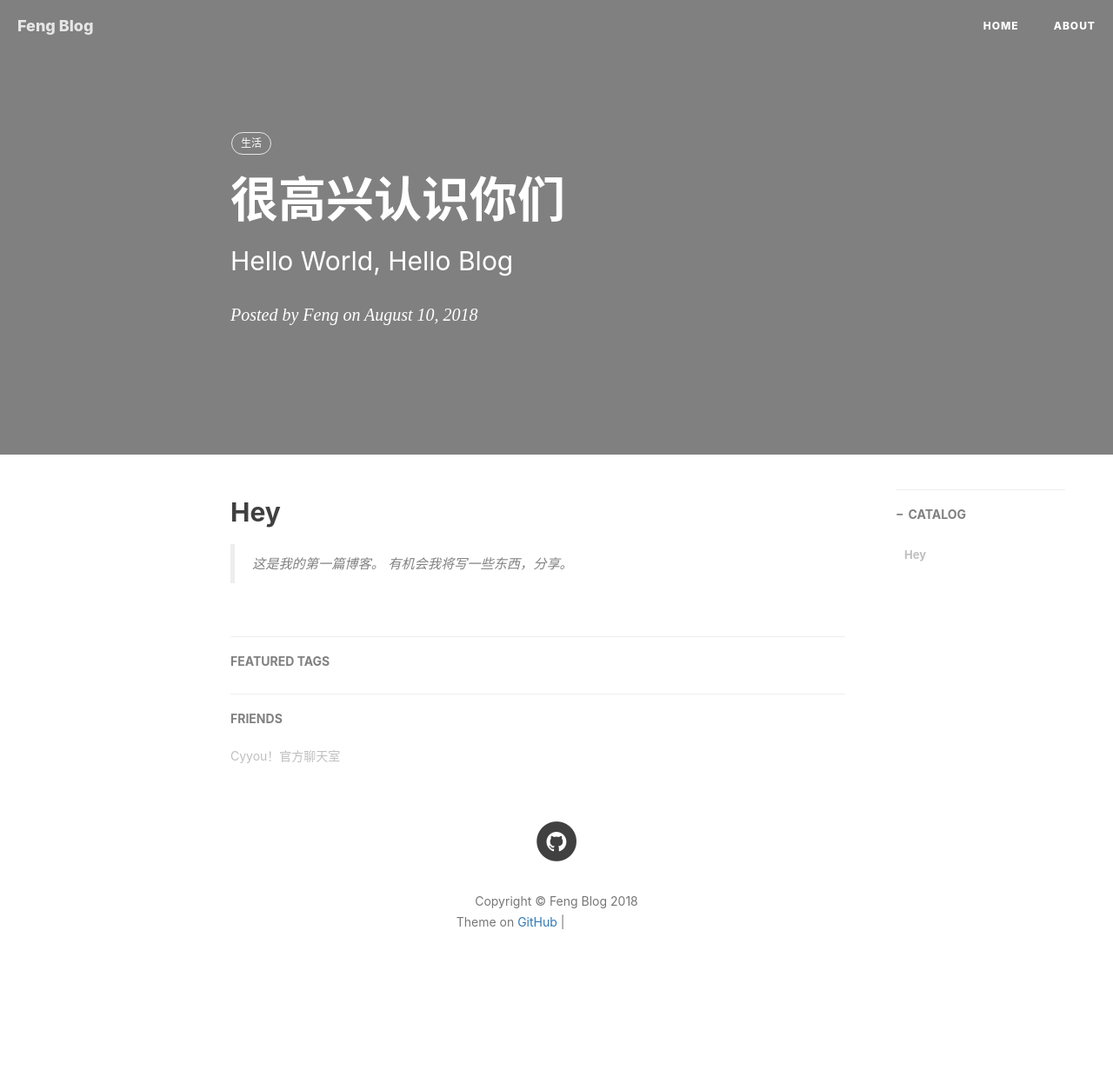
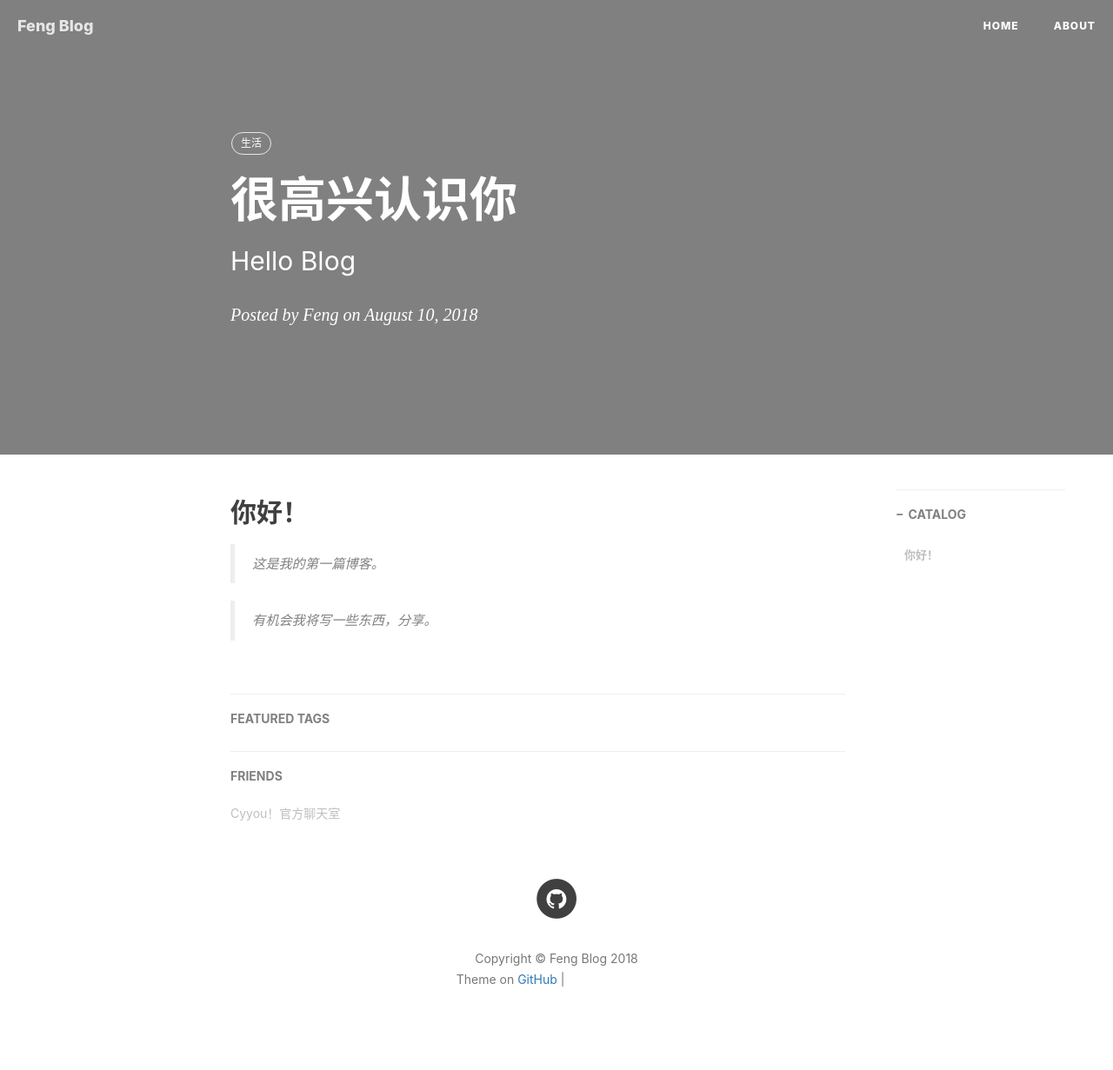
Before and after one commit to Feng0139/Feng0139.github.io, a Jekyll site: the page built from _posts/2018-08-10-Hello-2018.md, in a window 1280 px wide. Shown: the whole page at 87% size. Built offline with Jekyll 4.4.1, drawn with Linux system fonts in a browser that asks for light colours; nearby versions of some CDN libraries; comment, search, counter and statistics services are not loaded; before the commit the page ends 1165 px from its top, so only the background shows below that; grey boxes are pictures that could not be loaded.

Commit message:
Update 2018-08-10-Hello-2018.md

```diff
--- a/_posts/2018-08-10-Hello-2018.md
+++ b/_posts/2018-08-10-Hello-2018.md
@@ -1,7 +1,7 @@
 ---
 layout:     post   				    # 使用的布局（不需要改）
-title:      很高兴认识你们 				# 标题
-subtitle:   Hello World, Hello Blog #副标题
+title:      很高兴认识你 				# 标题
+subtitle:   Hello Blog #副标题
 date:       2018-08-10 				# 时间
 author:     Feng 						# 作者
 header-img: post-bg-desk.jpg 	#这篇文章标题背景图片
@@ -10,6 +10,7 @@ tags:								#标签
     - 生活
 ---
 
-## Hey
+## 你好！
 >这是我的第一篇博客。
+
 >有机会我将写一些东西，分享。
```
